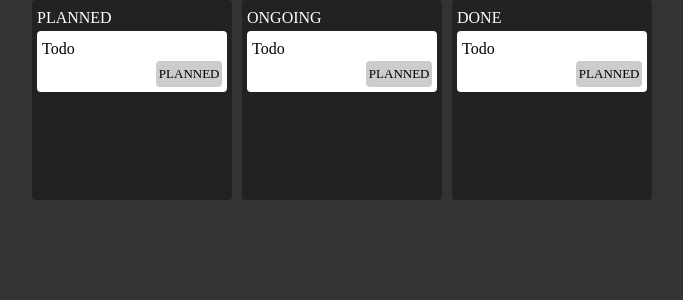
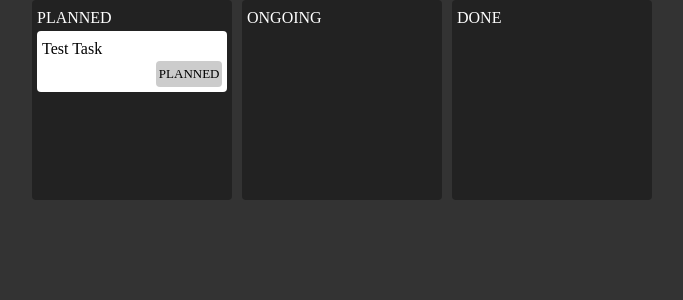
Before and after one commit to esteemayo/kaban-zustand, a React (Vite) app: page / in a window 1280 px wide. Shown: the top 300 px of the page, without its empty margins (298-981 px from the left). Built offline with nearby package versions, Linux system fonts and the light colour scheme.

Commit message:
fix: fetched and iterate over tasks data array

```diff
--- a/src/App.jsx
+++ b/src/App.jsx
@@ -4,9 +4,9 @@ import Column from './components/column/Column'
 function App() {
   return (
     <div className='app'>
-      <Column state='PLANNED' />
-      <Column state='ONGOING' />
-      <Column state='DONE' />
+      <Column status='PLANNED' />
+      <Column status='ONGOING' />
+      <Column status='DONE' />
     </div>
   )
 }
--- a/src/components/column/Column.jsx
+++ b/src/components/column/Column.jsx
@@ -1,11 +1,23 @@
+import { shallow } from 'zustand/shallow';
+
 import Task from '../task/Task';
+import { useStore } from '../../store';
+
 import './Column.css';
 
-const Column = ({ state }) => {
+const Column = ({ status }) => {
+  const tasks = useStore((state) =>
+    state.tasks.filter((item) => item.status === status),
+    shallow
+  );
+
   return (
     <div className='column'>
-      <p>{state}</p>
-      <Task title='Todo' />
+      <p>{status}</p>
+      {tasks.map((item) => {
+        const { title } = item
+        return <Task key={title} title={title} />
+      })}
     </div>
   );
 };
```
